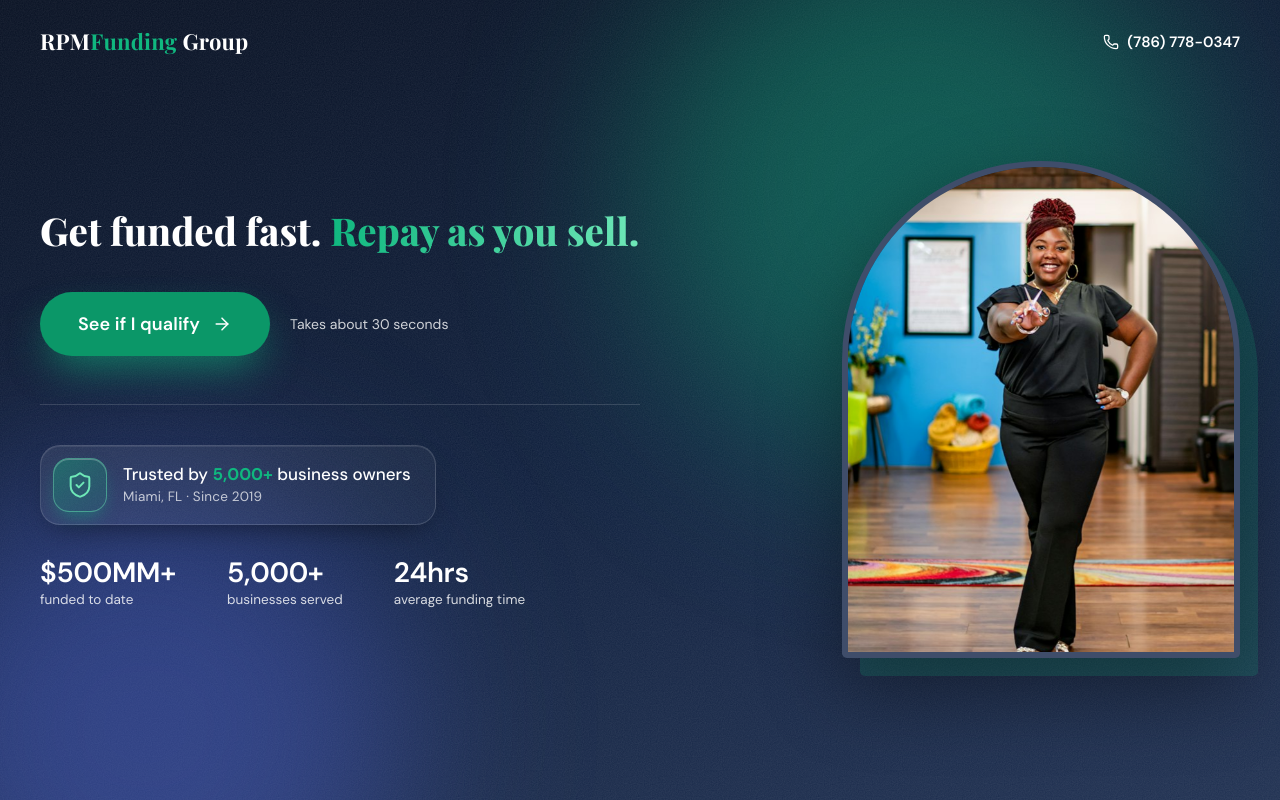
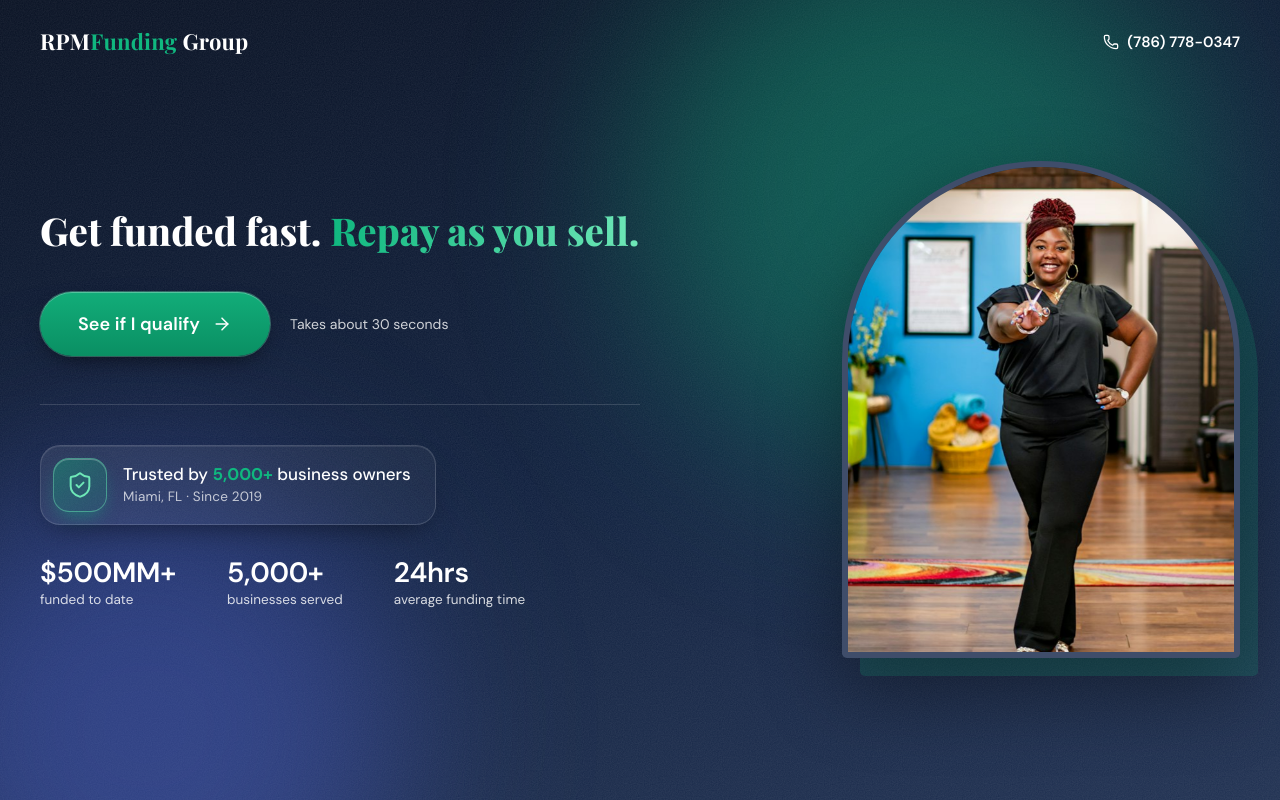
Before and after one commit to SofttikTech/client-rpm-funding-landing, a React (Vite) app: page / in a window 1280 px wide. Shown: the top 800 px of the page. Built offline with nearby package versions, Linux system fonts and the light colour scheme.

Commit message:
Button: replace muddy green shadow with crisp ring, top highlight and contact shadow

```diff
--- a/src/index.css
+++ b/src/index.css
@@ -22,8 +22,8 @@ button { font-family: inherit; cursor: pointer; }
 .rpm-page { overflow-x: hidden; }
 .rpm-container { max-width: 1520px; margin: 0 auto; padding: 0 40px; }
 
-.rpm-btn { position: relative; display: inline-flex; align-items: center; justify-content: center; gap: 12px; padding: 20px 38px; border: none; border-radius: 999px; background: #0b9768; color: #fff; font-size: 18px; font-weight: 600; letter-spacing: 0.1px; box-shadow: 0 18px 40px -10px rgba(16, 183, 127, 0.65); transition: transform 0.3s ease-in-out, box-shadow 0.3s ease-in-out, background-color 0.3s ease-in-out; }
-.rpm-btn:hover { transform: translateY(-2px); background: #0aa371; box-shadow: 0 22px 44px -10px rgba(16, 183, 127, 0.75); }
+.rpm-btn { position: relative; display: inline-flex; align-items: center; justify-content: center; gap: 12px; padding: 20px 38px; border: none; border-radius: 999px; background: linear-gradient(180deg, #12ad79 0%, #0a8f63 100%); color: #fff; font-size: 18px; font-weight: 600; letter-spacing: 0.1px; box-shadow: inset 0 1px 0 rgba(255, 255, 255, 0.28), 0 0 0 1px rgba(110, 231, 183, 0.35), 0 10px 22px -10px rgba(0, 0, 0, 0.65); transition: transform 0.3s ease-in-out, box-shadow 0.3s ease-in-out, filter 0.3s ease-in-out; }
+.rpm-btn:hover { transform: translateY(-2px); filter: brightness(1.08); box-shadow: inset 0 1px 0 rgba(255, 255, 255, 0.32), 0 0 0 1px rgba(110, 231, 183, 0.6), 0 0 26px -6px rgba(16, 183, 127, 0.55), 0 14px 26px -10px rgba(0, 0, 0, 0.65); }
 .rpm-btn:active { transform: scale(0.97); }
 .rpm-btn-icon { display: inline-flex; align-items: center; color: #fff; transition: transform 0.3s ease-in-out; }
 .rpm-btn:hover .rpm-btn-icon { transform: translateX(4px); }
```
